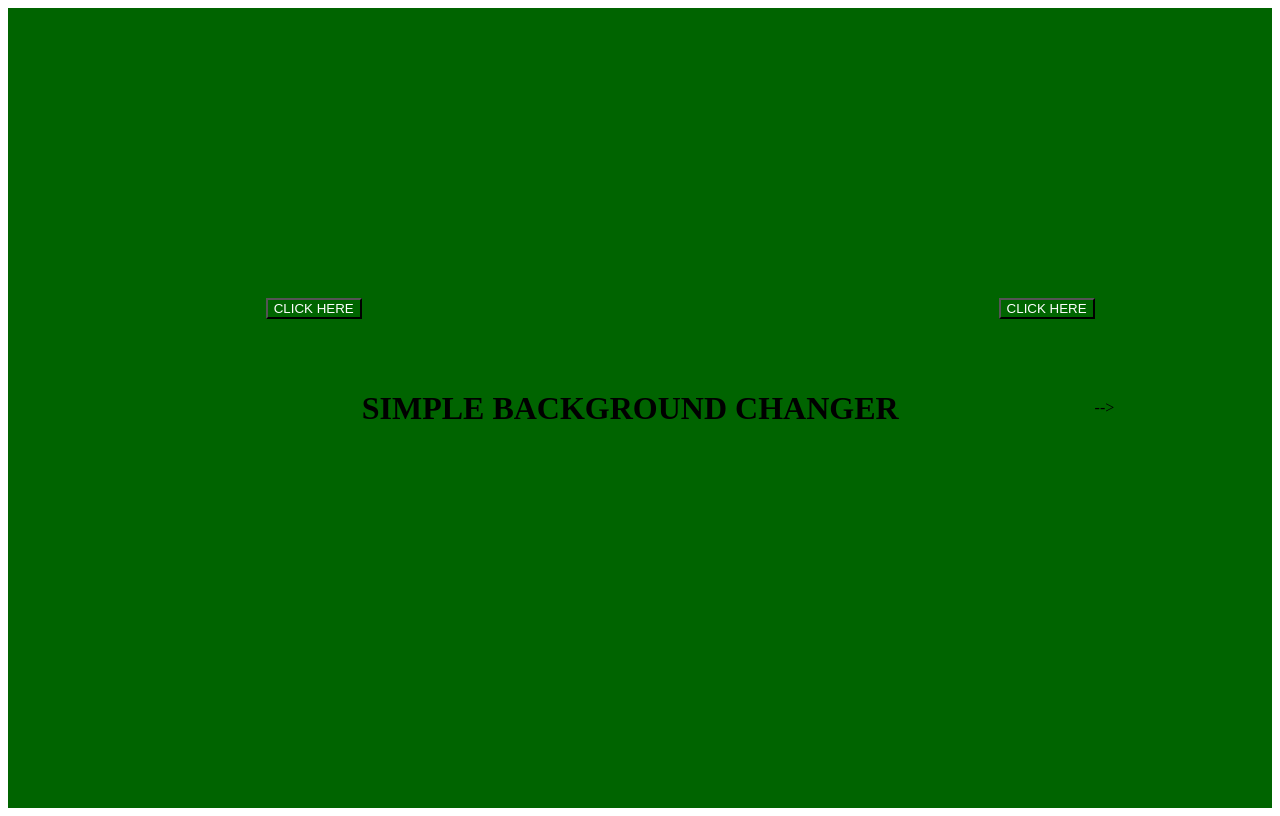
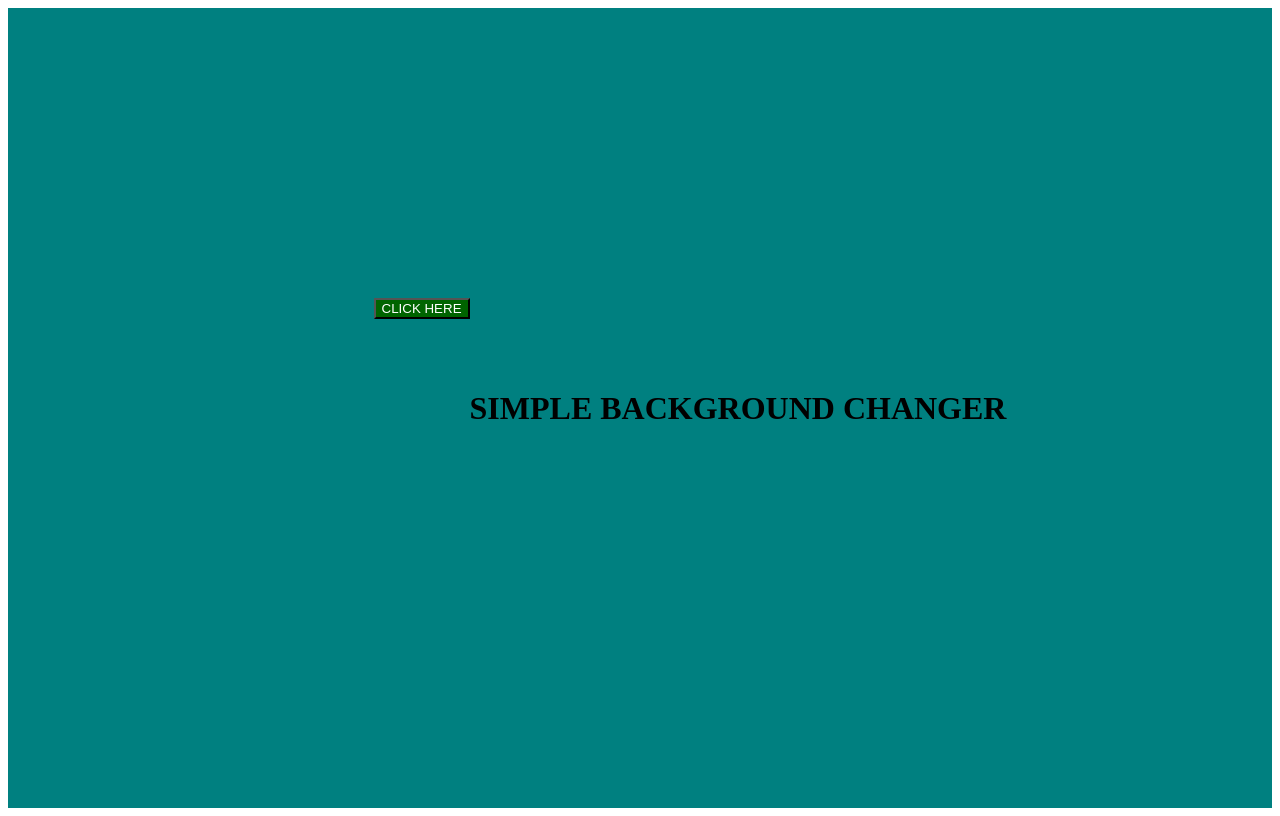
Before and after one commit to ChristianBassey-web/backgroundchanger, a plain HTML site: page index.html in a window 1280 px wide. Both pictures are taken after a click on the button "CLICK HERE". Drawn offline with Linux system fonts and the light colour scheme.

Commit message:
i modified my code

```diff
--- a/index.html
+++ b/index.html
@@ -11,8 +11,8 @@
 
        <div id="container">
         <button id="button">CLICK HERE </button>
-        <h1>SIMPLE BACKGROUND CHANGER </h1>
-         <button id="button">CLICK HERE </button> -->
+         <h1>SIMPLE BACKGROUND CHANGER </h1>
+
 
        </div>
 
--- a/index.js
+++ b/index.js
@@ -1,10 +1,10 @@
-// let colors = ["black","blue","red","pink","green","grey","khaki","teal"];
+ let colors = ["black","blue","red","pink","green","grey","khaki","teal"];
 
-// let button = document.getElementById('button');
+ let button = document.getElementById('button');
 
-// button.addEventListener('click',function(){
-//      var randomcolor = colors[Math.floor(Math.random() *colors.length)]
-//     var container = document.getElementById('container');
-//     container.style.background = randomcolor;
+ button.addEventListener('click',function(){
+      var randomcolor = colors[Math.floor(Math.random() *colors.length)]
+     var container = document.getElementById('container');
+     container.style.background = randomcolor;
 
-// })
+ })
```
